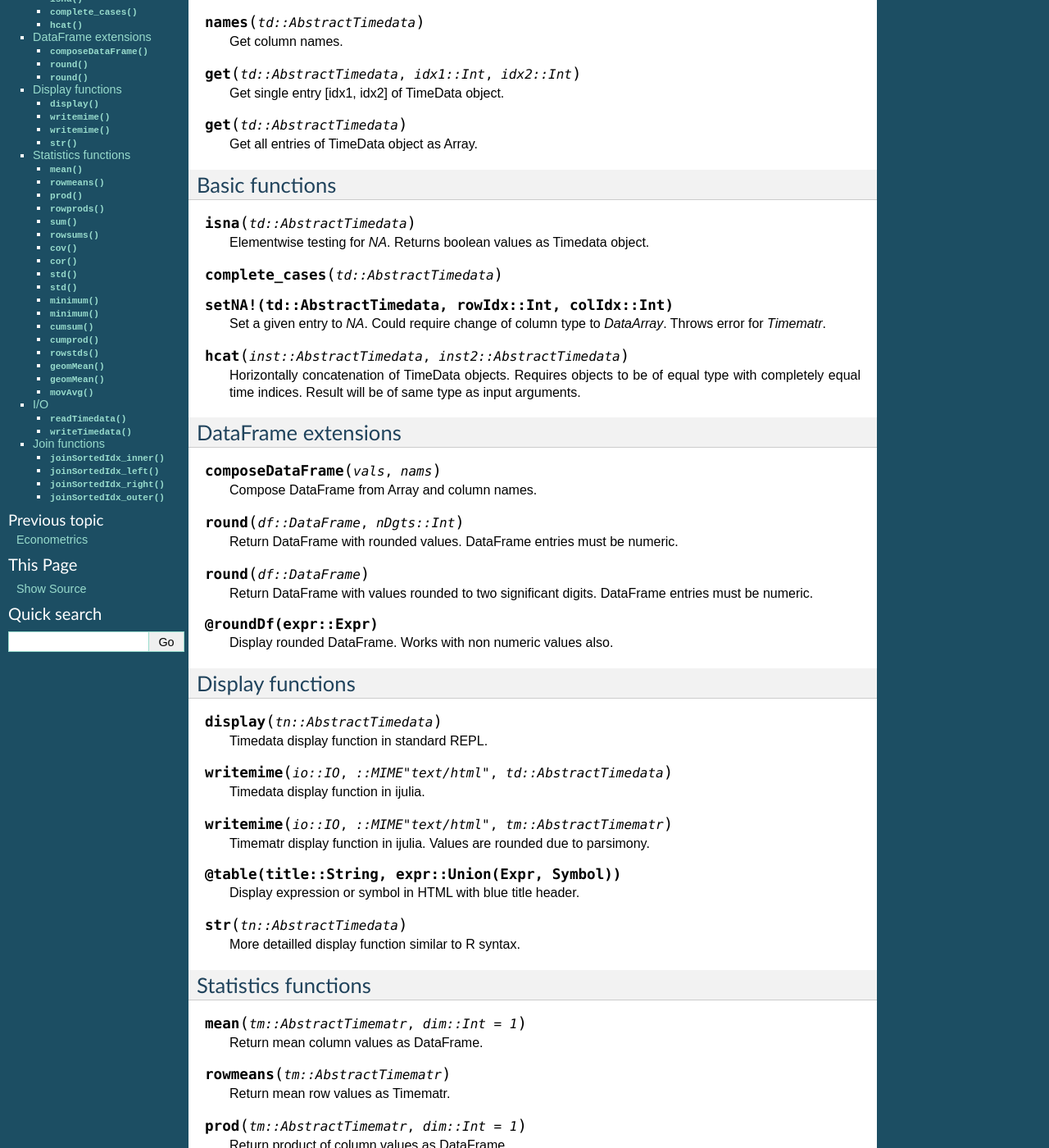
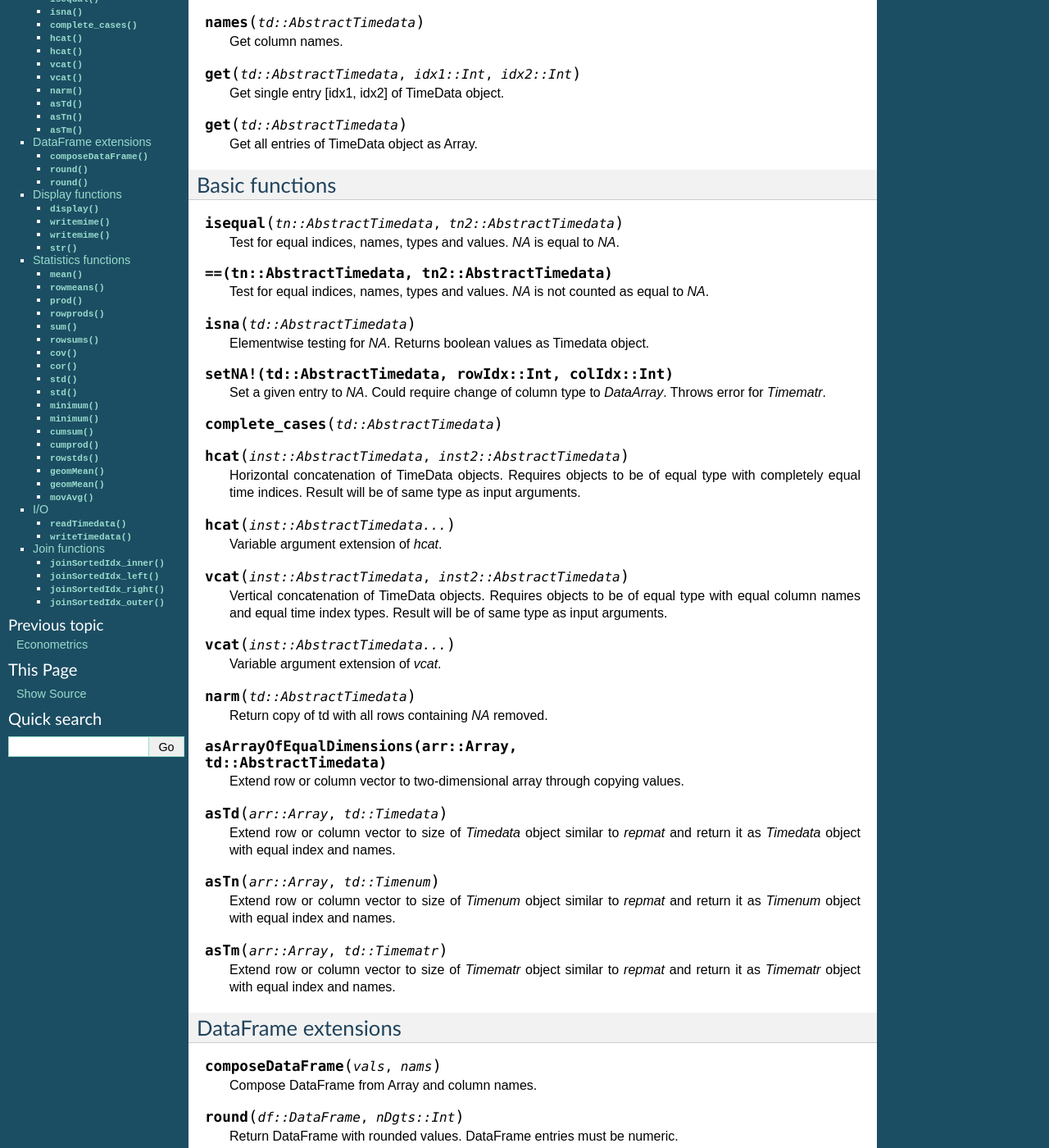
Before and after one commit to JuliaFinMetriX/JuliaFinMetriX.github.io, a Sphinx documentation site: the page built from docs/timeData.rst, in a window 1280 px wide and 1400 px high, scrolled down 197 px. Shown: the whole window at 82% size. Built offline with Sphinx 7.4.7, drawn with Linux system fonts in a browser that asks for light colours.

Commit message:
documentation of abstract functions added

```diff
--- a/docs/timeData.rst
+++ b/docs/timeData.rst
@@ -24,24 +24,75 @@ Access data
 Basic functions
 ---------------
 
+.. function:: isequal(tn::AbstractTimedata, tn2::AbstractTimedata)
+
+   Test for equal indices, names, types and values. `NA` is equal to
+   `NA`.
+
+.. function:: ==(tn::AbstractTimedata, tn2::AbstractTimedata)
+
+   Test for equal indices, names, types and values. `NA` is not
+   counted as equal to `NA`.
+
 .. function:: isna(td::AbstractTimedata)
 
    Elementwise testing for `NA`. Returns boolean values as Timedata
    object.
-
-.. function:: complete_cases(td::AbstractTimedata)
 
 .. function:: setNA!(td::AbstractTimedata, rowIdx::Int, colIdx::Int)
 
    Set a given entry to `NA`. Could require change of column type to
    `DataArray`. Throws error for `Timematr`.
 
+.. function:: complete_cases(td::AbstractTimedata)
+
 .. function:: hcat(inst::AbstractTimedata, inst2::AbstractTimedata)
 
-   Horizontally concatenation of TimeData objects. Requires objects to
+   Horizontal concatenation of TimeData objects. Requires objects to
    be of equal type with completely equal time indices. Result will be
    of same type as input arguments.
 
+.. function:: hcat(inst::AbstractTimedata...)
+
+   Variable argument extension of `hcat`.
+
+.. function:: vcat(inst::AbstractTimedata, inst2::AbstractTimedata)
+
+   Vertical concatenation of TimeData objects. Requires objects to be
+   of equal type with equal column names and equal time index types.
+   Result will be of same type as input arguments.
+
+.. function:: vcat(inst::AbstractTimedata...)
+
+   Variable argument extension of `vcat`.
+
+.. function:: narm(td::AbstractTimedata)
+
+   Return copy of td with all rows containing `NA` removed.
+
+.. function:: asArrayOfEqualDimensions(arr::Array,
+              td::AbstractTimedata)
+
+   Extend row or column vector to two-dimensional array through
+   copying values.
+
+.. function:: asTd(arr::Array, td::Timedata)
+
+   Extend  row or column vector to size of `Timedata` object similar
+   to `repmat` and return it as `Timedata` object with equal index and
+   names.
+
+.. function:: asTn(arr::Array, td::Timenum)
+
+   Extend  row or column vector to size of `Timenum` object similar
+   to `repmat` and return it as `Timenum` object with equal index and
+   names.
+
+.. function:: asTm(arr::Array, td::Timematr)
+
+   Extend  row or column vector to size of `Timematr` object similar
+   to `repmat` and return it as `Timematr` object with equal index and
+   names.
 
 DataFrame extensions
 --------------------
```
